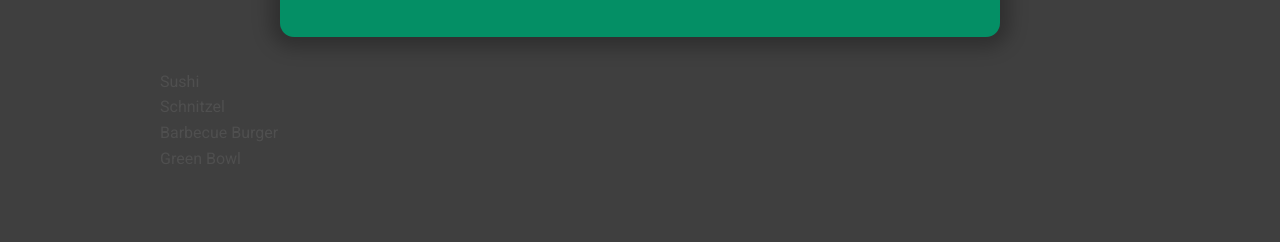
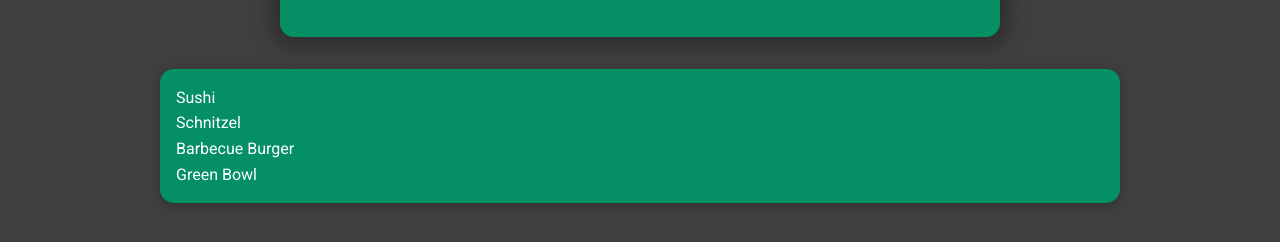
Before and after one commit to naderelzinyy/Simple-React-Food-Ordering-App, a React (Create React App) app: page / in a window 1280 px wide. Shown: the part 416-658 px from the top of the page. Built offline with nearby package versions, Linux system fonts and the light colour scheme.

Commit message:
Creating and styling Card.js

```diff
--- a/src/Components/Meals/AvailableMeals.js
+++ b/src/Components/Meals/AvailableMeals.js
@@ -1,4 +1,6 @@
+
 import React from 'react'
+import Card from '../UI/Card'
 import classes from './AvailableMeals.module.css'
 //
 //Dummy data for meals
@@ -37,9 +39,11 @@
 
       return (
           <section className={classes.meals}>
+            <Card>
               <ul>
                 {mealList}
               </ul>
+            </Card>
           </section>
       )
   }
--- /dev/null
+++ b/src/Components/UI/Card.js
@@ -0,0 +1,14 @@
+
+import React from 'react'
+import classes from './Card.module.css'
+
+export const Card = (props) => {
+    return (
+        <div className={classes.card}>
+            {props.children}
+        </div>
+    )
+}
+
+
+export default Card
--- /dev/null
+++ b/src/Components/UI/Card.module.css
@@ -0,0 +1,7 @@
+.card {
+    padding: 1rem;
+    box-shadow: 0 2px 8px rgba(0, 0, 0, 0.25);
+    border-radius: 14px;
+    background-color: #048f65;
+    color: white;
+  }
```
Also changed, not shown: 1 other file (tests, documents, lock files or other folders).
